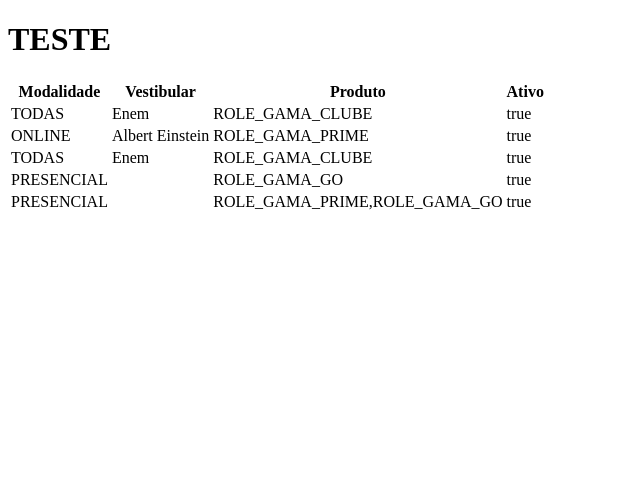
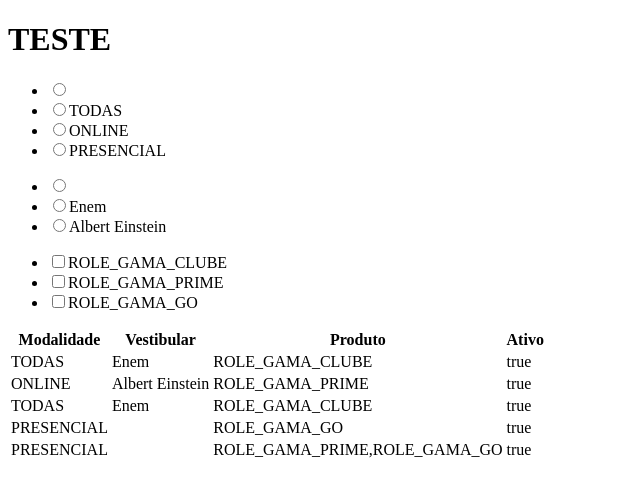
Before and after one commit to matt-pessoa/filter-angular, an Angular app: page / in a window 1280 px wide. Shown: the top 496 px of the page, without its empty margins (0-640 px from the left). Built offline with nearby package versions, Linux system fonts and the light colour scheme.

Commit message:
logica de filtros

```diff
--- a/src/app/app.component.html
+++ b/src/app/app.component.html
@@ -1,5 +1,5 @@
 <h1>TESTE</h1>
-<app-list
+<app-filter
   *ngIf="cardVestibular.length > 0"
   [cardVestibular]="cardVestibular"
-></app-list>
+></app-filter>
--- a/src/app/app.module.ts
+++ b/src/app/app.module.ts
@@ -3,10 +3,11 @@ import { BrowserModule } from '@angular/platform-browser';
 
 import { AppComponent } from './app.component';
 import { CoreModule } from './core/core.module';
-import { ListComponent } from './list/list.component';
+import { FilterComponent } from './filter/filter.component';
+import { ListComponent } from './filter/list/list.component';
 
 @NgModule({
-  declarations: [AppComponent, ListComponent],
+  declarations: [AppComponent, FilterComponent, ListComponent],
   imports: [BrowserModule, CoreModule],
   providers: [],
   bootstrap: [AppComponent],
--- /dev/null
+++ b/src/app/filter/filter.component.html
@@ -0,0 +1,34 @@
+<ul>
+  <li *ngFor="let modalidade of modalidades">
+    <input
+      (change)="onFilter($event, 'modalidadePicker')"
+      type="radio"
+      name="modalidade"
+      [value]="modalidade"
+    />{{ modalidade }}
+  </li>
+</ul>
+
+<ul>
+  <li *ngFor="let vestibular of vestibulares">
+    <input
+      (change)="onFilter($event, 'vestibularPicker')"
+      type="radio"
+      name="vestibular"
+      [value]="vestibular"
+    />{{ vestibular }}
+  </li>
+</ul>
+
+<ul>
+  <li *ngFor="let produto of produtos">
+    <input
+      (change)="onFilter($event, 'produtoPicker')"
+      type="checkbox"
+      name="produto"
+      [value]="produto"
+    />{{ produto }}
+  </li>
+</ul>
+
+<app-list [sourceList]="source.sift"></app-list>
--- /dev/null
+++ b/src/app/filter/filter.component.ts
@@ -0,0 +1,164 @@
+import { Component, Input, OnInit } from '@angular/core';
+import { ICardVestibular } from '../shared/interfaces';
+
+interface ISource {
+  list: ICardVestibular[];
+  modalidadePicker: string;
+  vestibularPicker: string;
+  produtoPicker: string[];
+  sift: ICardVestibular[];
+}
+
+@Component({
+  selector: 'app-filter',
+  templateUrl: './filter.component.html',
+})
+export class FilterComponent implements OnInit {
+  @Input() cardVestibular!: ICardVestibular[];
+  source: ISource = {
+    list: [],
+    modalidadePicker: '',
+    vestibularPicker: '',
+    produtoPicker: [],
+    sift: [],
+  };
+
+  modalidades: string[] = ['', 'TODAS', 'ONLINE', 'PRESENCIAL'];
+  vestibulares: string[] = ['', 'Enem', 'Albert Einstein'];
+  produtos: string[] = ['ROLE_GAMA_CLUBE', 'ROLE_GAMA_PRIME', 'ROLE_GAMA_GO'];
+
+  constructor() {}
+
+  setModalidade({ value }: any, filterProp: keyof ISource) {
+    if (filterProp === 'modalidadePicker') {
+      this.source[filterProp] = value;
+    }
+  }
+
+  setVestibular({ value }: any, filterProp: keyof ISource) {
+    if (filterProp === 'vestibularPicker') {
+      this.source[filterProp] = value;
+    }
+  }
+
+  setProduto({ value }: any, filterProp: keyof ISource) {
+    if (filterProp === 'produtoPicker') {
+      const produtoLista = this.source[filterProp];
+
+      if (!produtoLista.includes(value)) {
+        this.source['produtoPicker'].push(value);
+      } else {
+        this.source['produtoPicker'] = this.source['produtoPicker'].filter(
+          (produto) => produto !== value
+        );
+      }
+    }
+  }
+
+  onFilter({ target }: any, filterProp: keyof ISource) {
+    this.setModalidade(target, filterProp);
+    this.setVestibular(target, filterProp);
+    this.setProduto(target, filterProp);
+
+    let filtered = this.source.list;
+
+    if (this.source.modalidadePicker === 'PRESENCIAL') {
+      filtered = filtered.filter((card) => card.modalidade === 'PRESENCIAL');
+      this.source.sift = filtered;
+    } else if (this.source.modalidadePicker === 'ONLINE') {
+      filtered = filtered.filter((card) => card.modalidade === 'ONLINE');
+      this.source.sift = filtered;
+    } else if (this.source.modalidadePicker === 'TODAS') {
+      filtered = filtered.filter((card) => card.modalidade === 'TODAS');
+      this.source.sift = filtered;
+    } else {
+      filtered = filtered.filter((card) => card.modalidade);
+      this.source.sift = filtered;
+    }
+
+    if (this.source.vestibularPicker === 'Enem') {
+      filtered = filtered.filter((card) => card.vestibular === 'Enem');
+      this.source.sift = filtered;
+    } else if (this.source.vestibularPicker === 'Albert Einstein') {
+      filtered = filtered.filter(
+        (card) => card.vestibular === 'Albert Einstein'
+      );
+      this.source.sift = filtered;
+    } else {
+      filtered = filtered.filter(
+        (card) => card.vestibular || card.vestibular === undefined
+      );
+      this.source.sift = filtered;
+    }
+
+    if (this.source.produtoPicker.includes('ROLE_GAMA_PRIME')) {
+      filtered = filtered.filter((card) =>
+        card.authorities?.includes('ROLE_GAMA_PRIME')
+      );
+      this.source.sift = filtered;
+    }
+    if (this.source.produtoPicker.includes('ROLE_GAMA_GO')) {
+      filtered = filtered.filter((card) =>
+        card.authorities?.includes('ROLE_GAMA_GO')
+      );
+      this.source.sift = filtered;
+    }
+    if (this.source.produtoPicker.includes('ROLE_GAMA_CLUBE')) {
+      filtered = filtered.filter((card) =>
+        card.authorities?.includes('ROLE_GAMA_CLUBE')
+      );
+      this.source.sift = filtered;
+    }
+  }
+
+  // filteredCollected() {
+  //   this.collectedTrueKeys = {
+  //     modalidade: [],
+  //     vestibular: [],
+  //   };
+
+  //   const { modalidade, vestibular } = this.activeFilters;
+
+  //   let modalidadeKey: keyof filtroModalidade;
+  //   for (modalidadeKey in modalidade) {
+  //     if (modalidade[modalidadeKey])
+  //       this.collectedTrueKeys.modalidade.push(modalidadeKey);
+  //   }
+
+  //   let vestibularKey: keyof filtroVestibular;
+  //   for (vestibularKey in vestibular) {
+  //     if (vestibular[vestibularKey])
+  //       this.collectedTrueKeys.vestibular.push(vestibularKey);
+  //   }
+
+  //   console.log(this.activeFilters);
+
+  //   this.filterIt();
+  // }
+
+  // filterIt() {
+  //   const filterKeys = Object.keys(this.collectedTrueKeys);
+  //   console.log(
+  //     this.source.filter((item: any) => {
+  //       return filterKeys.every((key) => {
+  //         console.log(this.collectedTrueKeys[key]);
+  //         if (item[key] !== undefined)
+  //           return item[key].includes(this.collectedTrueKeys[key]);
+  //         return item;
+  //       });
+  //     })
+  //   );
+  //   // this.source.filter((item: any) => {
+  //   //   filterKeys.forEach((key) => {
+  //   //     console.log(item[key].includes(this.collectedTrueKeys[key]));
+  //   //   });
+  //   // });
+  // }
+
+  ngOnInit(): void {
+    this.source.list = this.cardVestibular;
+    this.source.sift = this.source.list;
+
+    console.log(this.source.sift);
+  }
+}
--- a/src/app/list/list.component.html
+++ b/src/app/filter/list/list.component.html
@@ -5,7 +5,7 @@
     <th scope="col">Produto</th>
     <th scope="col">Ativo</th>
   </tr>
-  <tr *ngFor="let card of cardVestibular">
+  <tr *ngFor="let card of sourceList">
     <td>{{ card.modalidade }}</td>
     <td>{{ card.vestibular }}</td>
     <td>{{ card.authorities }}</td>
--- /dev/null
+++ b/src/app/filter/list/list.component.ts
@@ -0,0 +1,21 @@
+import {
+  Component,
+  OnInit,
+  Input,
+  OnChanges,
+  SimpleChanges,
+} from '@angular/core';
+
+@Component({
+  selector: 'app-list',
+  templateUrl: './list.component.html',
+})
+export class ListComponent implements OnChanges {
+  @Input() sourceList!: any;
+
+  constructor() {}
+
+  ngOnChanges(changes: SimpleChanges): void {
+    console.log(this.sourceList);
+  }
+}
--- a/src/app/list/list.component.ts
+++ /dev/null
@@ -1,16 +0,0 @@
-import { Component, OnInit, Input } from '@angular/core';
-import { ICard, ICardVestibular, IVestibular } from '../shared/interfaces';
-
-@Component({
-  selector: 'app-list',
-  templateUrl: './list.component.html',
-})
-export class ListComponent implements OnInit {
-  @Input() cardVestibular!: ICardVestibular[];
-
-  constructor() {}
-
-  ngOnInit(): void {
-    console.log(this.cardVestibular);
-  }
-}
```
